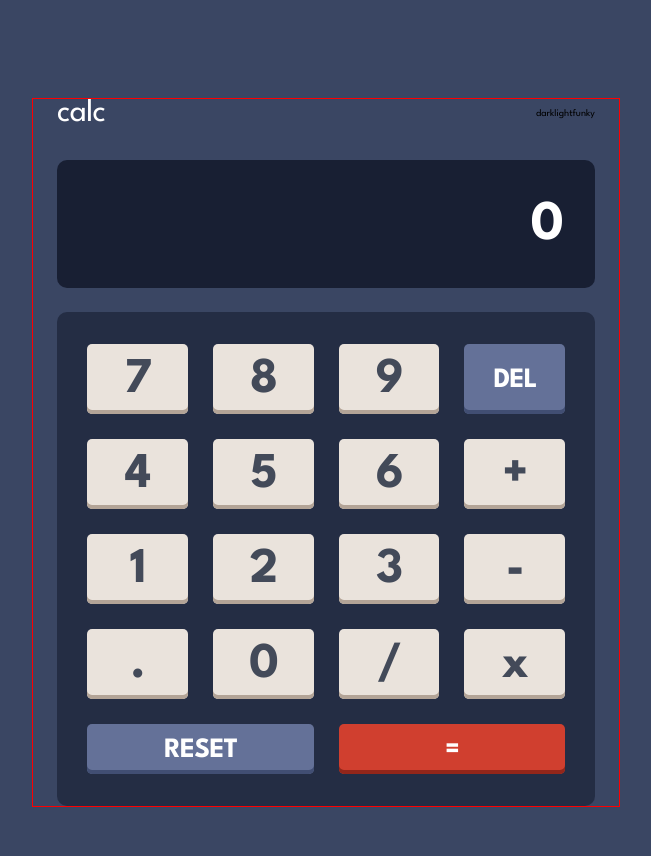
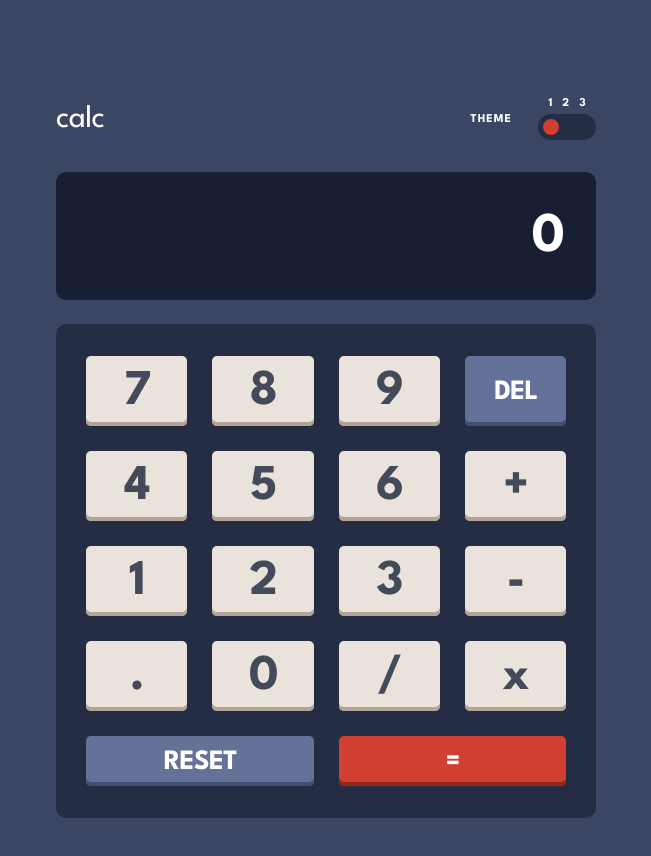
Before and after one commit to piushbhandari/calc, a plain HTML site: page index.html in a window 1280 px wide. Both pictures are taken after a click on the button "dark". Shown: the whole page, without its empty margins (314-965 px from the left). Drawn offline with Linux system fonts and the light colour scheme.

Commit message:
theme buttons

```diff
--- a/index.html
+++ b/index.html
@@ -14,9 +14,35 @@
         <h1 class="calculator__title">calc</h1>
 
         <div class="theme-switcher-box">
-          <button class="testbtn" data-theme="dark">dark</button
-          ><button class="testbtn" data-theme="light">light</button
-          ><button class="testbtn" data-theme="funky">funky</button>
+          <p class="theme-switcher-box__title">THEME</p>
+
+          <div class="theme-switcher-box__col2">
+            <ul role="list" class="num-listing12">
+              <li class="num-listing12__item">
+                <p>1</p>
+              </li>
+              <li class="num-listing12__item">
+                <p>2</p>
+              </li>
+              <li class="num-listing12__item">
+                <p>3</p>
+              </li>
+            </ul>
+
+            <div class="theme-button-wrapper">
+              <ul role="list" class="num-listin13">
+                <li class="num-listin13__item">
+                  <button class="testbtn active" data-theme="dark">dark</button>
+                </li>
+                <li class="num-listin13__item">
+                  <button class="testbtn" data-theme="light">light</button>
+                </li>
+                <li class="num-listin13__item">
+                  <button class="testbtn" data-theme="funky">funky</button>
+                </li>
+              </ul>
+            </div>
+          </div>
         </div>
       </div>
 
@@ -93,7 +119,7 @@
           </li>
           <!-- etc -->
           <li class="calculator-grid-pad__item">
-            <button class="calculator-grid-pad__button symbol-btn" value=".">
+            <button class="calculator-grid-pad__button dot-btn" value=".">
               .
             </button>
           </li>
--- a/script.js
+++ b/script.js
@@ -2,15 +2,56 @@
 
 const themeBtns = [...document.querySelectorAll(".testbtn")];
 const body = document.querySelector("body");
+
+window.addEventListener("DOMContentLoaded", (e) => {
+  let theme = getStorage("theme");
+  let currentTheme = getStorage("currentThemeBtn");
+  let currentThemeBtn = document.querySelector(
+    `[data-theme="${currentTheme}"]`
+  );
+  if (theme) {
+    loadTheme(theme);
+  }
+  if (currentThemeBtn) {
+    toggleClasses(currentThemeBtn, themeBtns);
+  } else {
+    themeBtns[0].classList.add("active");
+  }
+});
+
 themeBtns.forEach((btn) => {
   let dataTheme = btn.getAttribute("data-theme");
 
   btn.addEventListener("click", (e) => {
     e.preventDefault();
-    body.setAttribute("class", "");
-    body.classList.add(dataTheme);
+    let currentBtn = e.currentTarget;
+
+    toggleClasses(currentBtn, themeBtns);
+    loadTheme(dataTheme);
+    setStorage("theme", dataTheme);
+    setStorage("currentThemeBtn", dataTheme);
   });
 });
+
+function loadTheme(dataTheme) {
+  body.setAttribute("class", "");
+  body.classList.add(dataTheme);
+}
+
+function toggleClasses(currentBtn, btns) {
+  btns.forEach((btn) => {
+    btn.classList.remove("active");
+  });
+
+  currentBtn.classList.add("active");
+}
+// local storage
+function setStorage(key, value) {
+  localStorage.setItem(key, value);
+}
+function getStorage(name) {
+  return localStorage.getItem(name);
+}
 
 // buttons
 
@@ -19,7 +60,7 @@ const symbolBtns = [...document.querySelectorAll(".symbol-btn")];
 const delBtn = document.querySelector(".backspace-btn");
 const equalBtn = document.querySelector(".equals-btn");
 const resetBtn = document.querySelector(".reset-btn");
-
+const dotBtn = document.querySelector(".dot-btn");
 // screen
 const screenTxt = document.querySelector(".calculator__screen-text");
 
@@ -38,6 +79,9 @@ numberBtns.forEach((btn) => {
 symbolBtns.forEach((btn) => {
   btn.addEventListener("click", processSymbol);
 });
+
+dotBtn.addEventListener("click", processDot);
+
 resetBtn.addEventListener("click", resetCalc);
 
 delBtn.addEventListener("click", deleteLastNum);
@@ -47,12 +91,9 @@ equalBtn.addEventListener("click", calculate);
 // functions
 function processNumber(e) {
   let currentBtn = e.currentTarget;
-  // if (screenTxt.textContent === "0") {
-  //   return;
-  // }
   let numberValue = currentBtn.value;
   currentNumber += numberValue;
-
+  console.log(currentNumber);
   updateScreen(currentNumber);
 }
 function processSymbol(e) {
@@ -60,9 +101,16 @@ function processSymbol(e) {
   currentSymbol = currentBtn.value;
   firstNumber = currentNumber;
   currentNumber = "";
-  screenTxt.textContent = currentSymbol;
+  updateScreen(currentSymbol, true);
 }
-
+function processDot(e) {
+  if (currentNumber.includes(".")) {
+    return;
+  } else {
+    currentNumber += ".";
+    updateScreen(currentNumber);
+  }
+}
 function deleteLastNum(e) {
   currentNumber = currentNumber.substring(0, currentNumber.length - 1);
   if (!currentNumber) {
@@ -88,8 +136,16 @@ function calculate(e) {
   } else if (currentSymbol === "/") {
     currentNumber = +firstNumber / +secondNumber;
   }
+
   updateScreen(currentNumber);
 }
-function updateScreen(value) {
-  screenTxt.textContent = value;
+function updateScreen(value, isSymbol = false) {
+  if (!isSymbol) {
+    screenTxt.textContent = formatNumber(value);
+  } else {
+    screenTxt.textContent = value;
+  }
 }
+function formatNumber(value) {
+  return Number.parseFloat(value).toLocaleString("en-US");
+}
--- a/styles.css
+++ b/styles.css
@@ -101,7 +101,6 @@ ol[role="list"] {
   list-style: none;
 }
 .container {
-  border: 1px solid red;
   width: 100%;
   max-width: var(--container);
   margin: 0 auto;
@@ -120,6 +119,57 @@ ol[role="list"] {
   line-height: 2.9rem;
   color: var(--screenText);
 }
+.theme-switcher-box {
+  display: flex;
+  align-items: center;
+  gap: 2.6rem;
+}
+.theme-switcher-box__title {
+  color: var(--screenText);
+  font-weight: 700;
+  font-size: 1.2rem;
+  letter-spacing: 1px;
+}
+.theme-switcher-box__col2 {
+  display: flex;
+  flex-direction: column;
+  gap: 5px;
+}
+.num-listing12 {
+  display: flex;
+  justify-content: center;
+  gap: 1rem;
+}
+.num-listing12__item p {
+  color: var(--screenText);
+  font-weight: 700;
+  font-size: 1.2rem;
+}
+
+.theme-button-wrapper {
+  border-radius: 13px;
+  background: var(--button-pad);
+  padding: 5px;
+  width: 100%;
+  max-width: 7.1rem;
+}
+.num-listin13 {
+  position: relative;
+  display: flex;
+  align-items: center;
+}
+.testbtn {
+  font-size: 0;
+  opacity: 0;
+  height: 1.6rem;
+  width: 1.6rem;
+  border-radius: 50%;
+  background: var(--equals);
+}
+.testbtn.active {
+  opacity: 1;
+}
+
 .calculator__screen {
   background-color: var(--screen);
   margin-bottom: 2.4rem;
```
